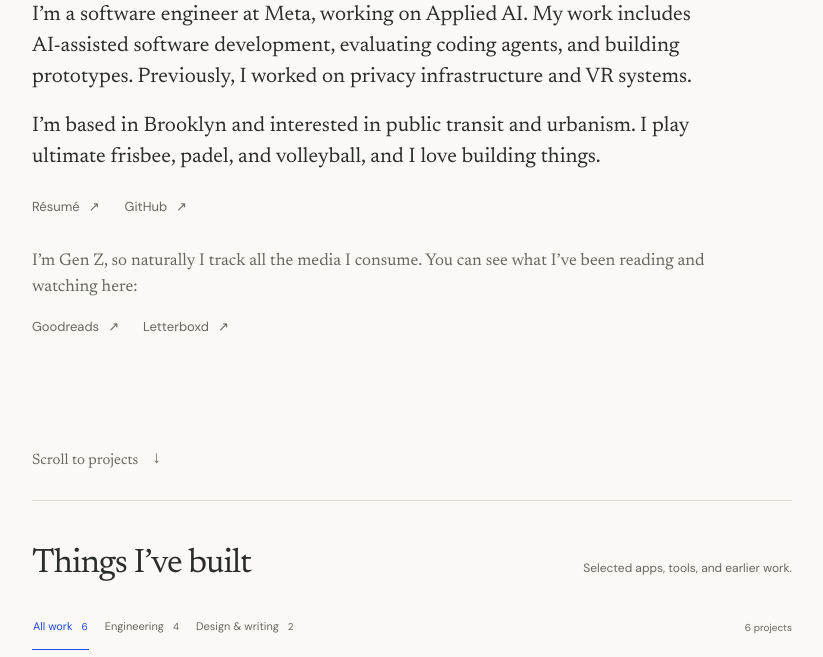
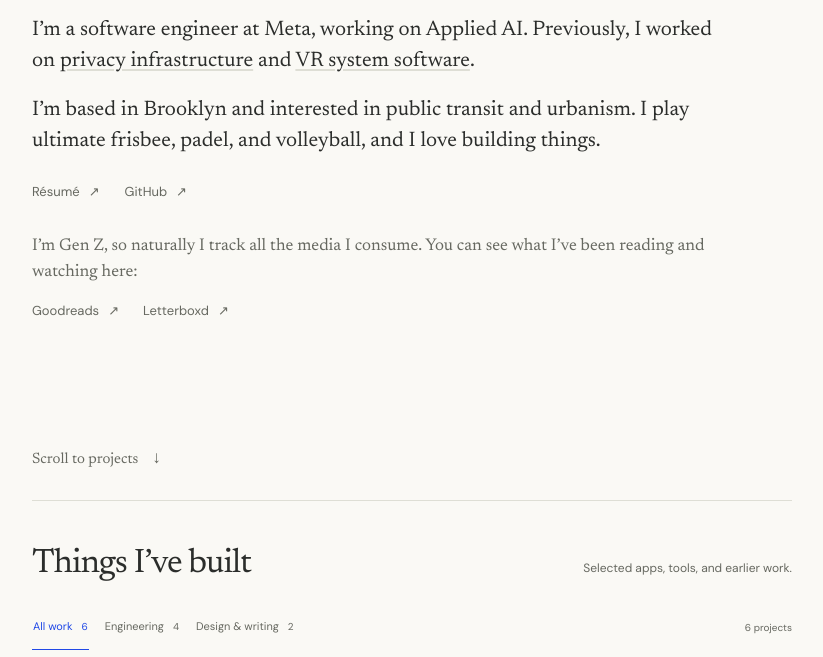
Before and after one commit to kfeinberg/kfeinberg.github.io, a website: page index.html in a window 1280 px wide. Shown: the part 300-957 px from the top of the page, without its empty margins (228-1051 px from the left). Drawn offline with Linux system fonts and the light colour scheme.

Commit message:
Shorten professional bio and link privacy and VR work

```diff
--- a/index.html
+++ b/index.html
@@ -55,10 +55,23 @@
           </div>
           <div class="bio-copy">
             <p class="professional-bio">
-              I’m a software engineer at Meta, working on Applied AI. My work
-              includes AI-assisted software development, evaluating coding
-              agents, and building prototypes. Previously, I worked on privacy
-              infrastructure and VR systems.
+              I’m a software engineer at Meta, working on Applied AI.
+              Previously, I worked on
+              <a
+                href="https://engineering.fb.com/2025/07/23/security/policy-zones-meta-purpose-limitation-batch-processing-systems/"
+                target="_blank"
+                rel="noopener noreferrer"
+                aria-label="privacy infrastructure (opens in a new tab)"
+                >privacy infrastructure</a
+              >
+              and
+              <a
+                href="https://www.reddit.com/r/oculus/comments/87grwu/what_is_vr_shell_exactly/"
+                target="_blank"
+                rel="noopener noreferrer"
+                aria-label="VR system software (opens in a new tab)"
+                >VR system software</a
+              >.
             </p>
             <p class="personal-bio">
               I’m based in Brooklyn and interested in public transit and
--- a/style.css
+++ b/style.css
@@ -298,6 +298,14 @@ h2 {
 }
 .bio-copy .professional-bio {
   color: var(--ink);
+}
+.professional-bio a {
+  text-decoration: underline;
+  text-decoration-color: var(--line);
+  text-underline-offset: 3px;
+}
+.professional-bio a:hover {
+  text-decoration-color: currentColor;
 }
 .bio-copy p + p {
   margin-top: 15px;
```
Also changed, not shown: tests/browser.cjs (+27 -6 lines).
